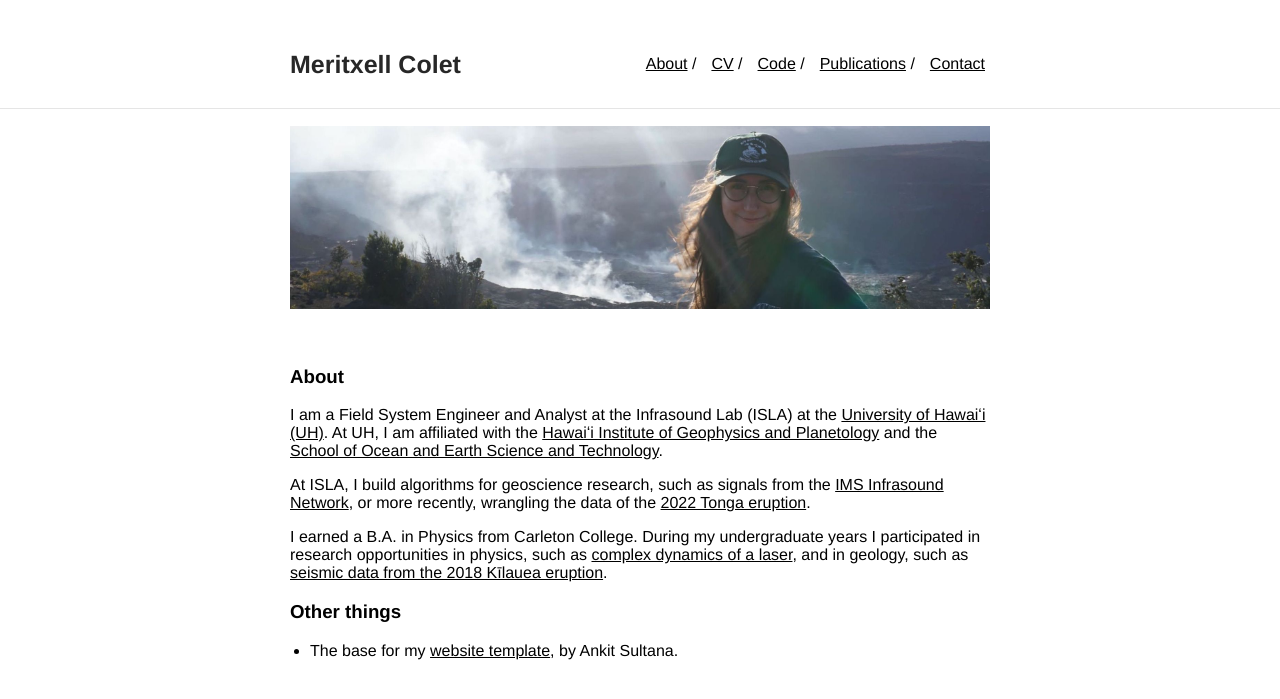
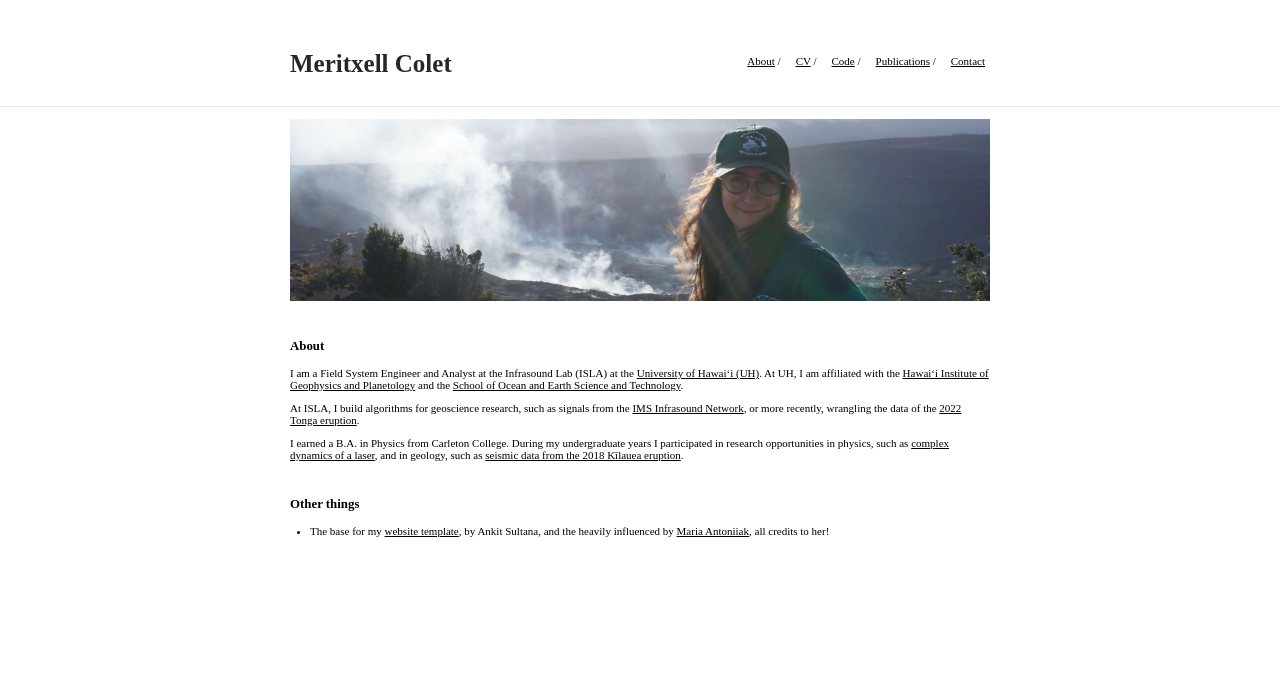
Before and after one commit to MeritxellC/MeritxellC.github.io, a Jekyll site: the page built from index.md, in a window 1280 px wide. Shown: the top 699 px of the page. Built offline with Jekyll 4.4.1, drawn with Linux system fonts in a browser that asks for light colours.

Commit message:
more aesthetics

```diff
--- a/_sass/_style.scss
+++ b/_sass/_style.scss
@@ -10,8 +10,9 @@ html {
     padding: 0;
 }
 body {
+    font-size: 11px;
     margin: 0;
-    font-family: "Helvetica";
+    font-family: "Arvo";
     height: 100%;
 }
 a {
--- a/index.md
+++ b/index.md
@@ -25,8 +25,11 @@ I earned a B.A. in Physics from Carleton College. During my undergraduate years
 in physics, such as [complex dynamics of a laser](https://www.nature.com/articles/s41598-018-29110-5), and in geology, such
 as [seismic data from the 2018 Kīlauea eruption](https://ui.adsabs.harvard.edu/abs/2019AGUFM.V43C0202C/abstract).
 
+<br style="line-height:3">
+
 <h3>
 Other things
 </h3>
 
-- The base for my [website template](https://github.com/ankitsultana/researcher), by Ankit Sultana.
+- The base for my [website template](https://github.com/ankitsultana/researcher), by Ankit Sultana, and the heavily influenced
+by [Maria Antoniiak](https://maria-antoniak.github.io), all credits to her!
```
